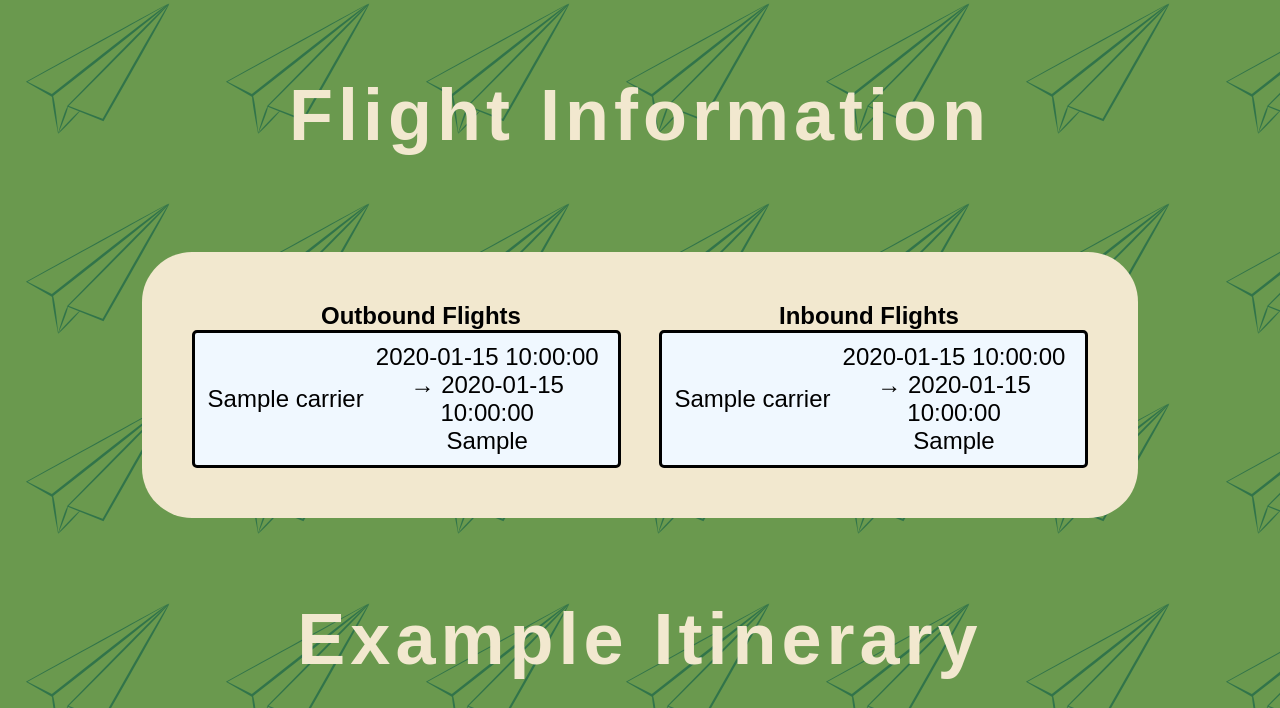
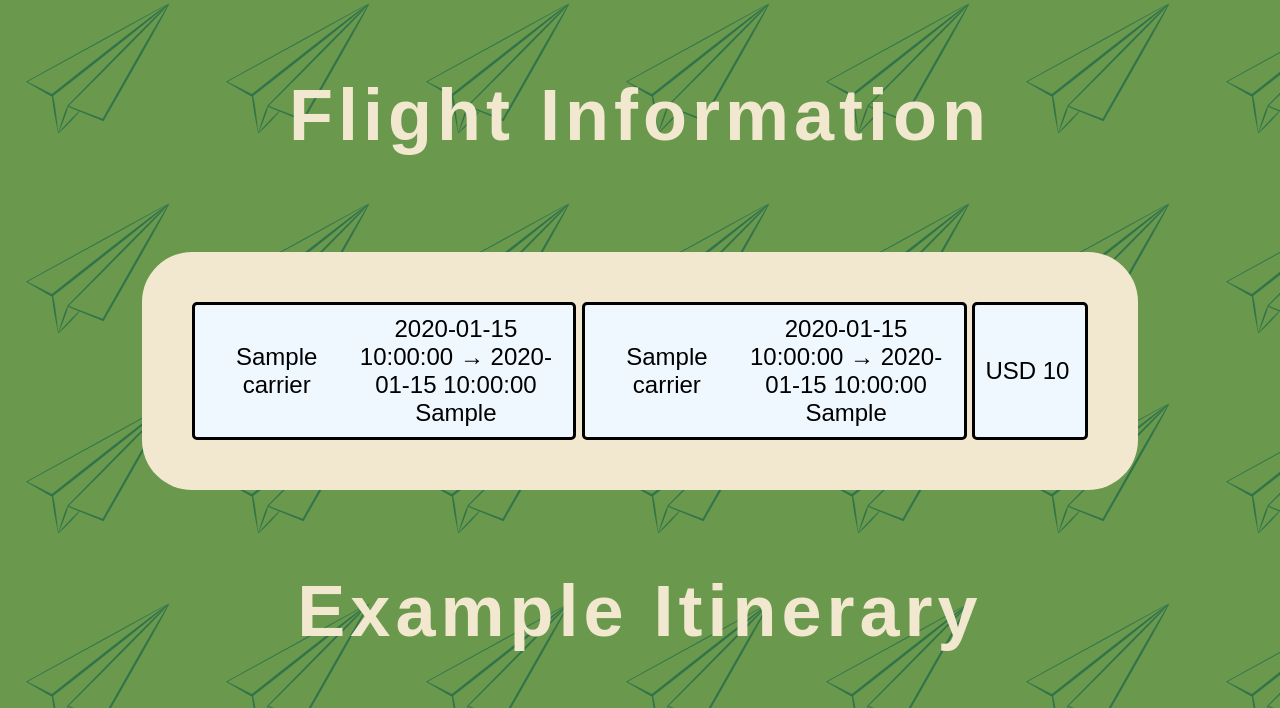
Before and after one commit to thejmfc/hackupc25, a Flask app: template templates/display.html in a window 1280 px wide. Shown: the part 630-1338 px from the top of the page. Run offline with Flask 3, Linux system fonts and the light colour scheme; the template is opened without the code that fills it: most values are stand-ins (such as "Sample title", 1, 10 or a date in 2020); some web fonts are replaced.

Commit message:
Style changes

```diff
--- a/static/styles.css
+++ b/static/styles.css
@@ -140,7 +140,18 @@
     border: solid;
     border-radius: 5px;
     display: flex;
-    width: 45%;
+    width: 40%;
+    justify-content: space-between;
+    align-items: center;
+    padding: 10px;
+}
+
+.price-info {
+    background-color: aliceblue;
+    border: solid;
+    border-radius: 5px;
+    display: flex;
+    width: 10%;
     justify-content: space-between;
     align-items: center;
     padding: 10px;
@@ -157,8 +168,3 @@
 .direction-info > p {
     font-size: 16px;
 }
-
-#headers {
-    display: flex;
-    justify-content: space-around;
-}
--- a/templates/display.html
+++ b/templates/display.html
@@ -30,10 +30,6 @@
         <h1>Flight Information</h1>
         <div class="response-container">
             <section id="flight-info">
-                <div id="headers">
-                    <h2>Outbound Flights</h2>
-                    <h2>Inbound Flights</h2>
-                </div>
                 <div id="indiv-details">
                     <div class="direction-info">
                         <div class="carrier-info">
@@ -42,10 +38,15 @@
                             {% endfor %}
                         </div>
                         <div class="time-info">
-                            <p>{{ flight_details["outbound"]["dep_time"]}} &rarr; {{ flight_details["outbound"]["arr_time"]}}</p>
+                            <p>{{ flight_details["outbound"]["dep_time"]}} &rarr; {{ flight_details["outbound"]["arr_time"]}}
                                 {% if flight_details["outbound"]["day_offset"] != 0 %}
-                                <p>{{ flight_details["outbound"]["day_offset"]}}</p>
+                                    {% if flight_details["outbound"]["day_offset"] > 0 %}
+                                        +{{ flight_details["outbound"]["day_offset"]}}
+                                    {% else %}
+                                        {{ flight_details["outbound"]["day_offset"]}}
                                     {% endif %}
+                                {% endif %}
+                            </p>
                         </div>
                     </div>
                     <div class="direction-info">
@@ -55,15 +56,19 @@
                             {% endfor %}
                         </div>
                         <div class="time-info">
-                            <p>{{ flight_details["inbound"]["dep_time"]}} &rarr; {{ flight_details["inbound"]["arr_time"]}}</p>
+                            <p>{{ flight_details["inbound"]["dep_time"]}} &rarr; {{ flight_details["inbound"]["arr_time"]}}
                                 {% if flight_details["inbound"]["day_offset"] != 0 %}
                                     {% if flight_details["inbound"]["day_offset"] > 0 %}
-                                    <p>+{{ flight_details["inbound"]["day_offset"]}}</p>
+                                        +{{ flight_details["inbound"]["day_offset"]}}
                                     {% else %}
-                                    <p>{{ flight_details["inbound"]["day_offset"]}}</p>
+                                        {{ flight_details["inbound"]["day_offset"]}}
                                     {% endif %}
                                 {% endif %}
+                            </p>
                         </div>
+                    </div>
+                    <div class="price-info">
+                        <p>{{ recommendations["home_currency"] }} {{ flight_details["price"] }}</p>
                     </div>
                 </div>
             </section>
```
Lines whose indentation alone changed are shown as unchanged.
